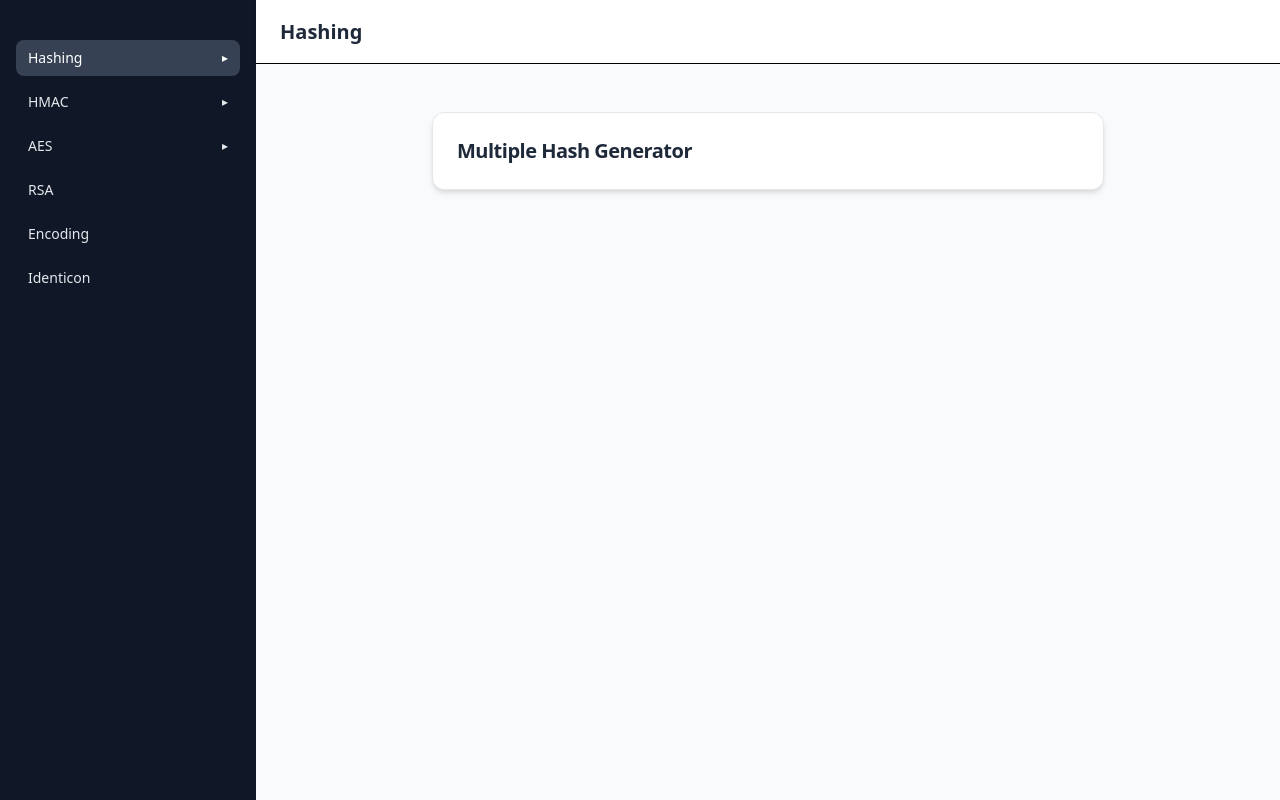
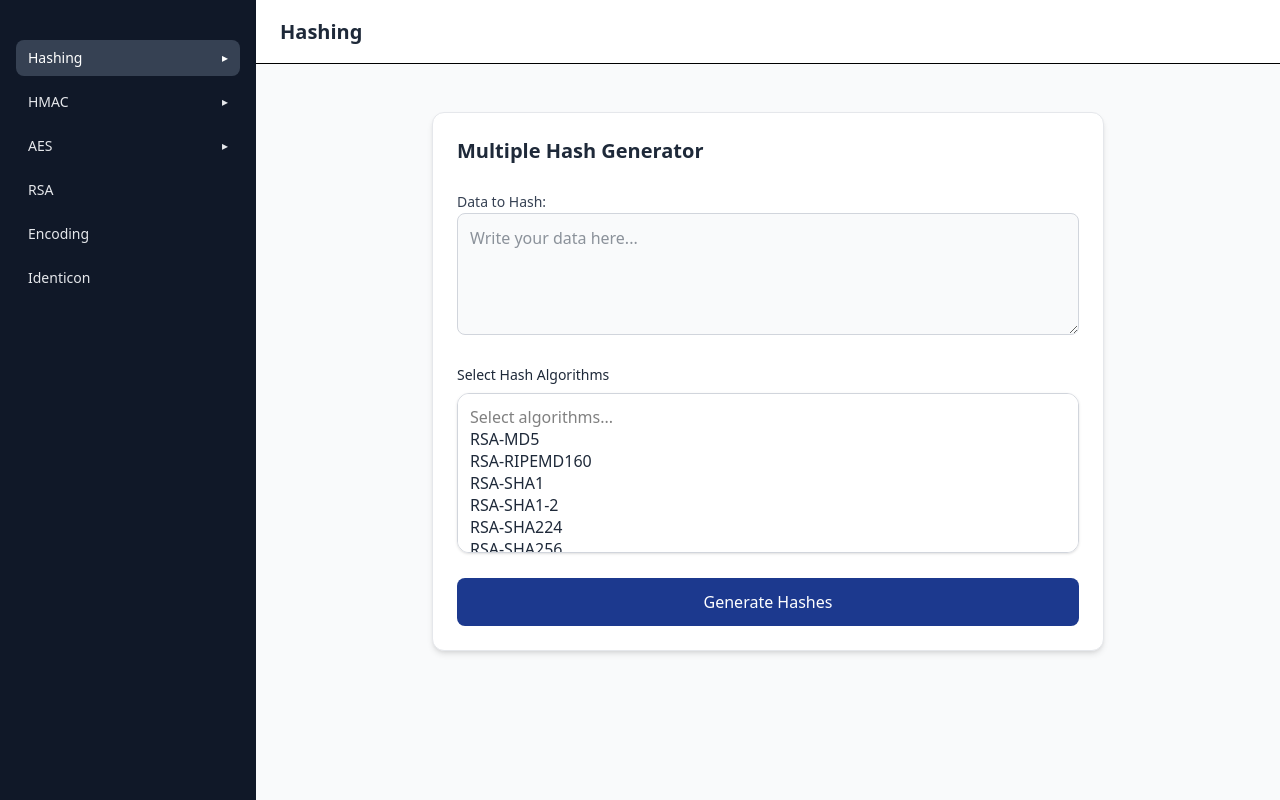
Before and after one commit to Muhtadi1Laskar/cryptography-as-a-service-frontend, a React (Vite) app: page /hash/text/multiple in a window 1280 px wide. Built offline with nearby package versions, Linux system fonts and the light colour scheme.

Commit message:
Added the Multiple Hash Generator

```diff
--- a/src/components/forms/HashMultipleForm.jsx
+++ b/src/components/forms/HashMultipleForm.jsx
@@ -1,10 +1,140 @@
+import { useState } from "react";
+import { postAPI } from "../../hooks/useApi.js";
+import ResultCard from "../ui/ResultCard.jsx";
+import { algorithms } from "../../utils/algorithmList.js";
+import FormGroups from "../shared/Form.jsx";
+
 export default function HashMultipleForm() {
+  const [loading, setLoading] = useState(false);
+  const [response, setResponse] = useState(null);
+
+  const [formData, setFormData] = useState({
+    data: "",
+    algorithms: [],
+  });
+
+  // Handle text input / textarea
+  const handleInputChange = (e) => {
+    const { name, value } = e.target;
+    setFormData((prev) => ({
+      ...prev,
+      [name]: value,
+    }));
+  };
+
+  // Handle multiple selection
+  const handleMultiSelect = (e) => {
+    const selected = Array.from(e.target.selectedOptions).map(
+      (opt) => opt.value
+    );
+
+    setFormData((prev) => ({
+      ...prev,
+      algorithms: selected,
+    }));
+  };
+
+  const handleSubmit = async (e) => {
+    e.preventDefault();
+    setLoading(true);
+    setResponse(null);
+
+    try {
+      const res = await postAPI("hash/text/multiple", formData);
+      setResponse(res.data);
+    } catch (err) {
+      console.error("Error handling data: ", err);
+      setResponse({ error: err.response?.data?.message || "Unknown error" });
+    } finally {
+      setLoading(false);
+    }
+  };
+
   return (
     <div className="max-w-2xl mx-auto p-6 bg-white rounded-xl shadow-md space-y-6 border border-gray-200">
-      {/* Title */}
-      <h2 className="text-xl font-semibold text-gray-800 tracking-tight">
+      <h2 className="text-xl font-semibold text-gray-800">
         Multiple Hash Generator
       </h2>
+
+      <form onSubmit={handleSubmit} className="space-y-6">
+        {/* Data input */}
+        <FormGroups
+          label="Data to Hash:"
+          id="data"
+          name="data"
+          type="textarea"
+          placeholder="Write your data here..."
+          formData={formData}
+          handleInputChange={handleInputChange}
+        />
+
+        {/* Multiple Algorithm Select */}
+        <div>
+          <label
+            htmlFor="algorithms"
+            className="block mb-2 text-sm font-medium text-gray-800"
+          >
+            Select Hash Algorithms
+          </label>
+
+          <select
+            multiple
+            id="algorithms"
+            name="algorithms"
+            value={formData.algorithms}
+            onChange={handleMultiSelect}
+            className="
+              w-full
+              h-40
+              p-3
+              border border-gray-300
+              rounded-xl
+              bg-white
+              text-gray-800
+              focus:ring-2 focus:ring-blue-500
+              focus:border-blue-500
+              shadow-sm
+              hover:border-gray-400
+              transition
+              cursor-pointer
+              scrollbar-thin scrollbar-thumb-gray-400 scrollbar-track-gray-100
+            "
+          >
+            <option disabled>Select algorithms...</option>
+
+            {algorithms.map((opt) => (
+              <option key={opt.value} value={opt.value}>
+                {opt.text}
+              </option>
+            ))}
+          </select>
+        </div>
+
+        {/* Submit button */}
+        <button
+          type="submit"
+          disabled={loading}
+          className="w-full py-3 bg-blue-900 text-white rounded-lg hover:bg-blue-800 transition disabled:bg-blue-300"
+        >
+          {loading ? "Processing..." : "Generate Hashes"}
+        </button>
+      </form>
+
+      {/* Results */}
+      {response?.results && (
+        <div className="space-y-4 mt-6">
+          {response.results.map((item, idx) => {
+            const algorithm = Object.keys(item)[0]; // dynamic key
+            const hash = item[algorithm];
+
+            return <ResultCard key={idx} title={algorithm} data={hash} />;
+          })}
+        </div>
+      )}
+
+      {response?.error && (
+        <p className="text-red-600 font-medium mt-4">{response.error}</p>
+      )}
     </div>
   );
 }
```
